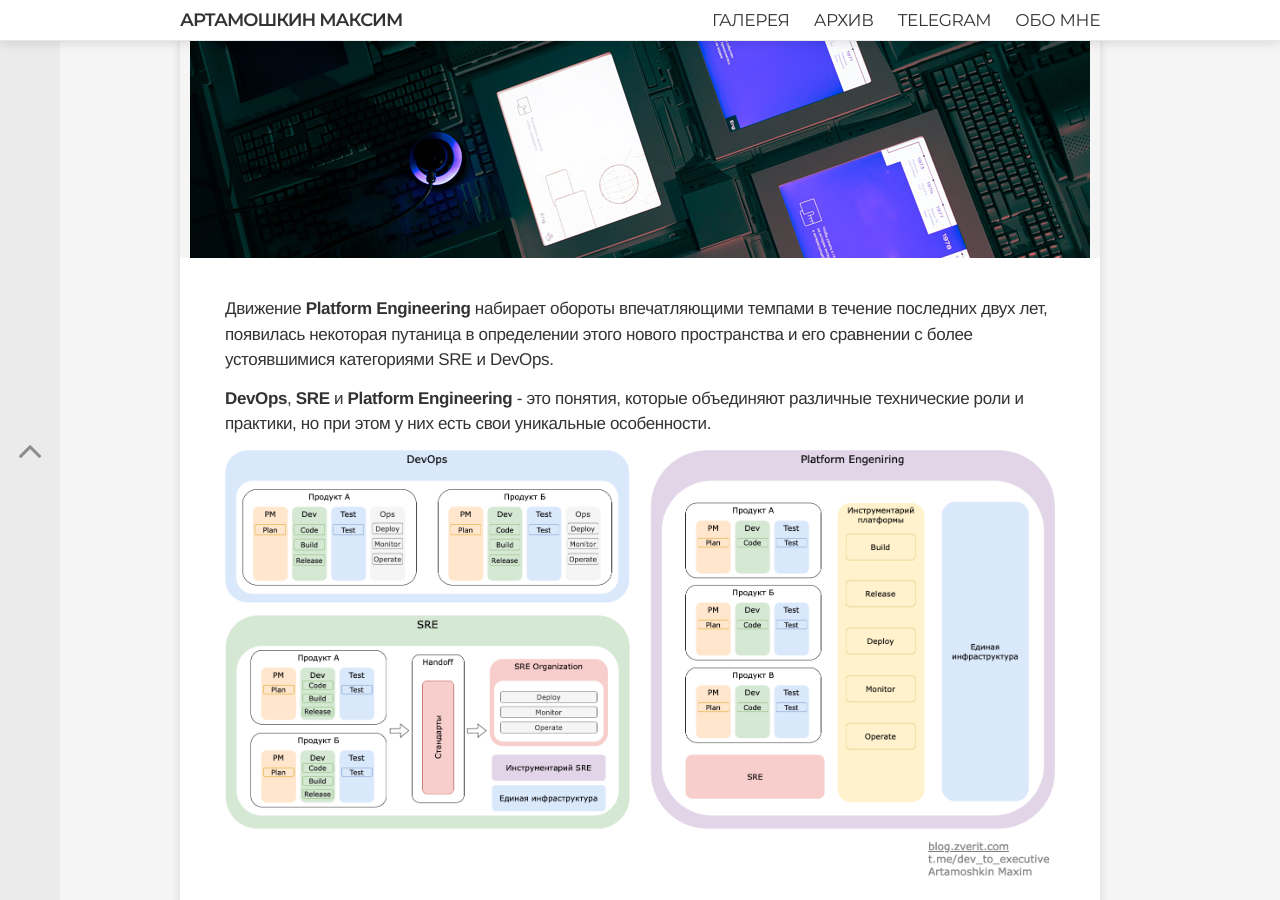
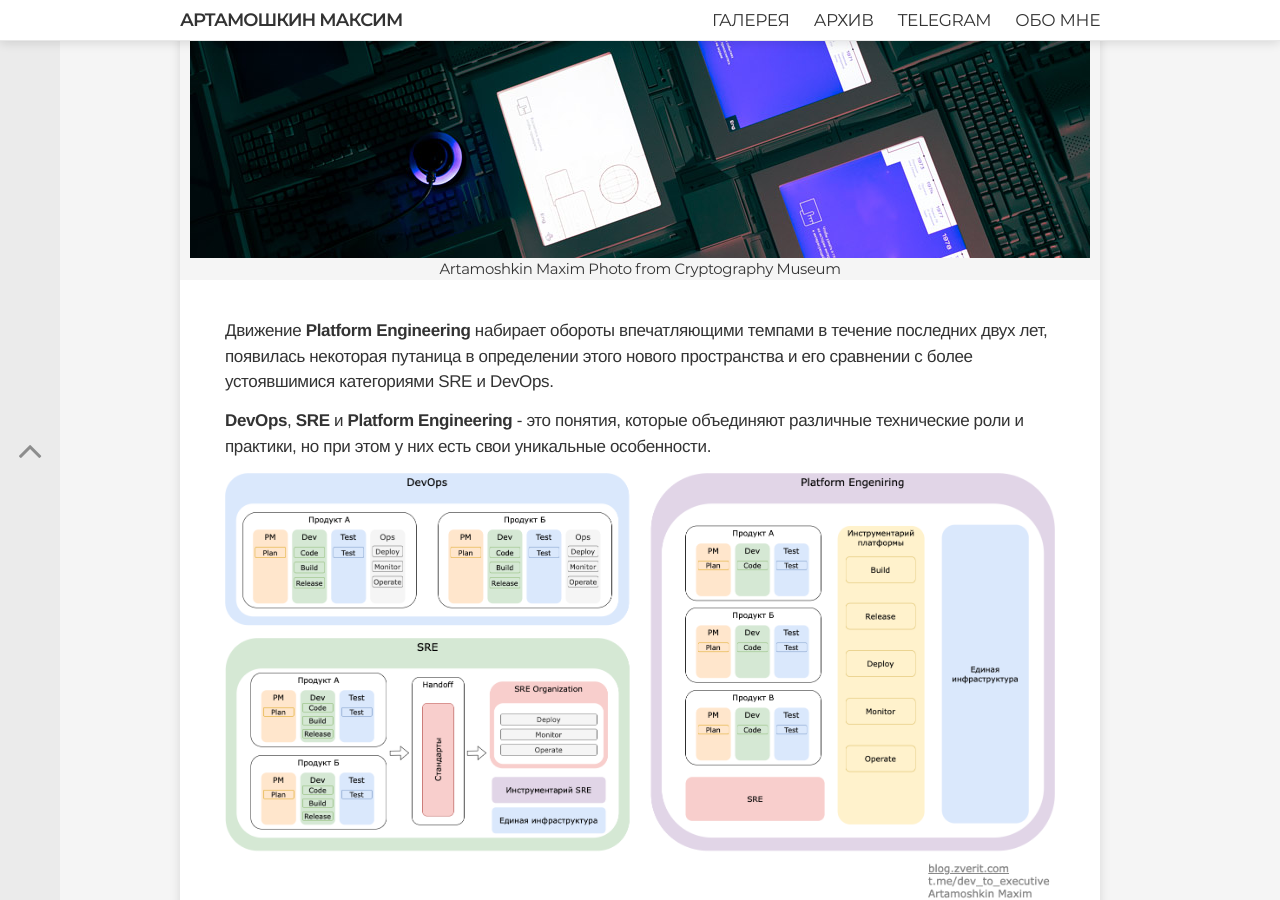
Before and after one commit to martamoshkin/blog.zverit.com, a Jekyll site: the page built from _posts/other/2023-4-1-devops-sre-platform-engenireeng.md, in a window 1280 px wide and 900 px high, scrolled down 311 px. Built offline with Jekyll 4.4.1, drawn with Linux system fonts in a browser that asks for light colours; comment, search, counter and statistics services are not loaded.

Commit message:
Update 2023-4-1-devops-sre-platform-engenireeng.md

```diff
--- a/_posts/other/2023-4-1-devops-sre-platform-engenireeng.md
+++ b/_posts/other/2023-4-1-devops-sre-platform-engenireeng.md
@@ -4,6 +4,7 @@ title: "DevOps, SRE и Platform Engineering"
 date: 2023-04-01 12:00:29 +0300
 category: Other
 author: "Artamoshkin Maxim"
+image_alt: "Artamoshkin Maxim Photo from Cryptography Museum "
 image: "/assets/computers.jpg"
 tags: [Инженерия]
 description: "15 различий между DevOps, SRE и Platform Engineering. В частности, он описывает различия в целях, истории, основных задачах, фокусе, области применения, автоматизации, ответственности, сотрудничестве, цели оптимизации, инструментах, работе с кодом, масштабируемости, мониторинге, доступности и сроках. Хотя эти роли могут использовать общие методы и инструменты, у каждой из них есть свои уникальные особенности и цели."
```
